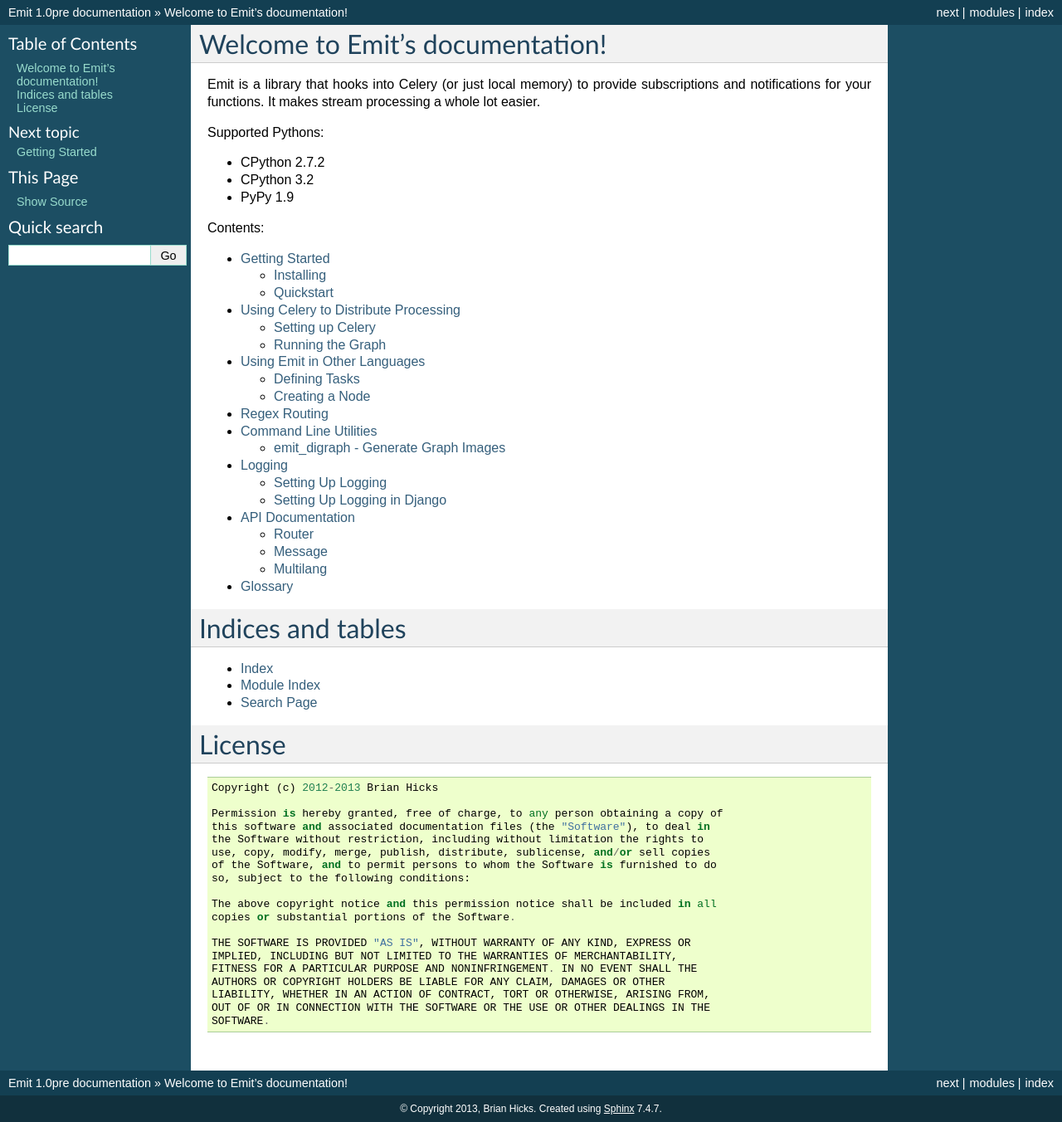
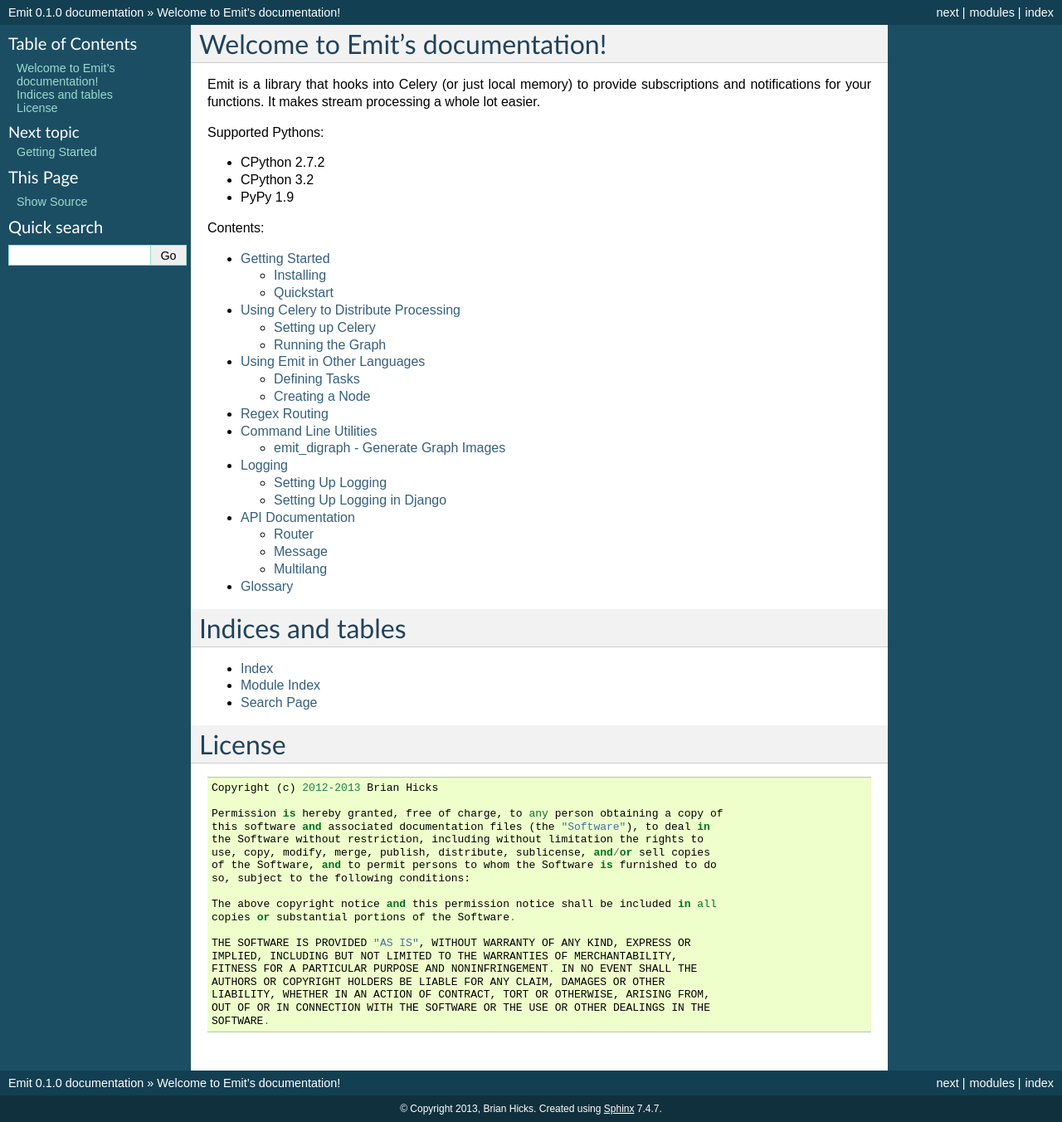
Before and after one commit to BrianHicks/emit, a Sphinx documentation site: the page built from docs/index.rst, in a window 1280 px wide. Shown: the whole page at 83% size. Built offline with Sphinx 7.4.7, drawn with Linux system fonts in a browser that asks for light colours.

Commit message:
bump versions in docs to 0.1.0

```diff
--- a/docs/conf.py
+++ b/docs/conf.py
@@ -50,9 +50,9 @@
 # built documents.
 #
 # The short X.Y version.
-version = '1.0'
+version = '0.1.0'
 # The full version, including alpha/beta/rc tags.
-release = '1.0pre'
+release = '0.1.0'
 
 # The language for content autogenerated by Sphinx. Refer to documentation
 # for a list of supported languages.
```
